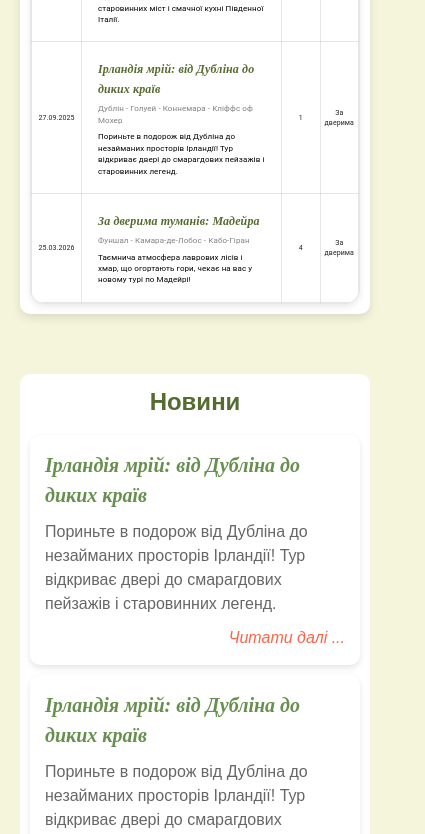
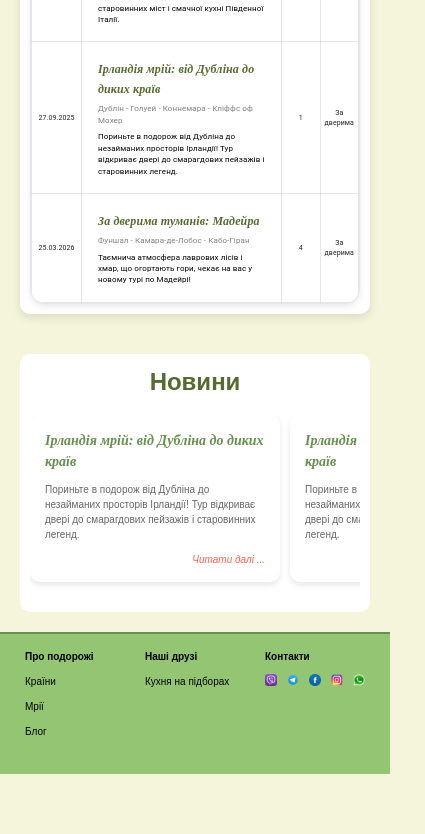
Before and after one commit to artelena1906/Front-ZaDveryma, a Next.js app: page / in a window 390 px wide. Shown: the part 1156-1990 px from the top of the page, 425 px wide, since content can reach past the window. After the commit the page ends 1930 px from the top, so only its background shows below. Built offline with nearby package versions, Linux system fonts and the light colour scheme.

Commit message:
Исправлен адаптив на главной странице

```diff
--- a/src/app/MainPage/MainPageHeader.module.css
+++ b/src/app/MainPage/MainPageHeader.module.css
@@ -275,6 +275,7 @@
 @media (max-width: 1200px) { /* Можно настроить breakpoint под ваши нужды */
   .containerBody {
     flex-direction: column; /* Меняем направление на вертикальное */
+    gap: 0; /* Убираем отступы между элементами */
   }
 
   .leftcolumn {
--- a/src/app/MainPage/css/MainPageBody.module.css
+++ b/src/app/MainPage/css/MainPageBody.module.css
@@ -412,6 +412,10 @@
   color: white;
 }
 
-
+@media screen and (max-width: 1200px) {
+  .containerBody {
+    gap: 0 important;
+  }
+  }
 
 /******MainPageBodyTravel*****************/
--- a/src/app/MainPage/css/MainPageBodyNews.module.css
+++ b/src/app/MainPage/css/MainPageBodyNews.module.css
@@ -40,7 +40,6 @@
 .newsitem a {
   color: #FF6347;
   text-decoration: none;
-  /* font-weight: bold; */
   text-align: right;
 }
 
@@ -66,7 +65,6 @@
 
 .container{
   display: flex;
-  /* width: 100%; */
   flex-direction: column;
 }
 
@@ -77,7 +75,6 @@
   overflow-x: auto; /* Горизонтальная прокрутка */
   scroll-snap-type: x mandatory; /* Притягивание элементов при скролле */
   padding: 10px;
-  /* white-space: nowrap;  */
 }
 
 .h2Country {
@@ -91,18 +88,11 @@
   font-weight: bold;
 }
 
-/* .categoryitem {
-  position: relative;
-  overflow: hidden; /* Чтобы изображение не выходило за границы */
-  /* border-radius: 8px; */
-/*} */
-
 .categoryimage {
   width: 180px;
   height: 180px;
   border-radius: 5px;
   object-fit: cover;
-  /* margin-bottom: 10px; */
 }
 
 
@@ -167,5 +157,57 @@
 }
 
 
+@media screen and (max-width: 1200px) {
+  .news {
+    flex-direction: row; /* Элементы выстраиваются горизонтально */
+    flex-wrap: nowrap; /* Отключаем перенос на новую строку */
+    overflow-x: auto; /* Включаем горизонтальную прокрутку */
+    overflow-y: hidden; /* Убираем вертикальную прокрутку */
+    padding-bottom: 10px; /* Отступ снизу для скроллбара */
+    gap: 10px; /* Расстояние между элементами */
+    scroll-snap-type: x mandatory; /* Опционально: привязка скролла к элементам */
+    -webkit-overflow-scrolling: touch; /* Плавная прокрутка на мобильных устройствах */
+  }
 
-/******MainPageBodyTravel*****************/
+  .newsitem {
+    flex: 0 0 350px; /* Фиксированная ширина элемента, можно настроить */
+    min-width: 0; /* Предотвращает переполнение контента */
+    scroll-snap-align: start; /* Опционально: привязка к началу элемента */
+  }
+}
+
+@media screen and (max-width: 1000px) {
+  .newsitem {
+    flex: 0 0 300px;
+  }
+
+  .newsitem h4 {
+    font-size: 16px;
+  }
+
+  .newsitem p {
+    font-size: 12px;
+  }
+
+  .newsitem a {
+    font-size: 12px;
+  }
+}
+
+@media screen and (max-width: 600px) {
+  .newsitem {
+    flex: 0 0 250px;
+  }
+
+  .newsitem h4 {
+    font-size: 14px;
+  }
+
+  .newsitem p {
+    font-size: 10px;
+  }
+
+  .newsitem a {
+    font-size: 10px;
+  }
+}
--- a/src/app/MainPage/css/MainPageFooter.module.css
+++ b/src/app/MainPage/css/MainPageFooter.module.css
@@ -6,7 +6,7 @@
   justify-content: center;
   margin: 0;
   padding: 0;
-  width: 100%;
+  /* width: 100%; */
   height: auto;
 }
 
@@ -40,3 +40,51 @@
   align-items: center;
   gap: 10px;
 }
+
+@media screen and (max-width: 680px) {
+  .menu {
+    gap: 20px;
+    margin: 20px 20px 30px 20px;
+  }
+
+  .text{
+    font-size: 16px;
+  }
+
+  .menu li {
+    font-size: 14px;
+  }
+
+}
+
+@media screen and (max-width: 500px) {
+  .menu {
+    gap: 15px;
+    margin: 10px 20px 30px 20px;
+  }
+
+  .text{
+    font-size: 14px;
+  }
+
+  .menu li {
+    font-size: 12px;
+  }
+
+}
+
+@media screen and (max-width: 400px) {
+  .menu {
+    gap: 10px;
+    margin: 10px 20px 30px 20px;
+  }
+
+  .text{
+    font-size: 12px;
+  }
+
+  .menu li {
+    font-size: 10px;
+  }
+
+}
```
